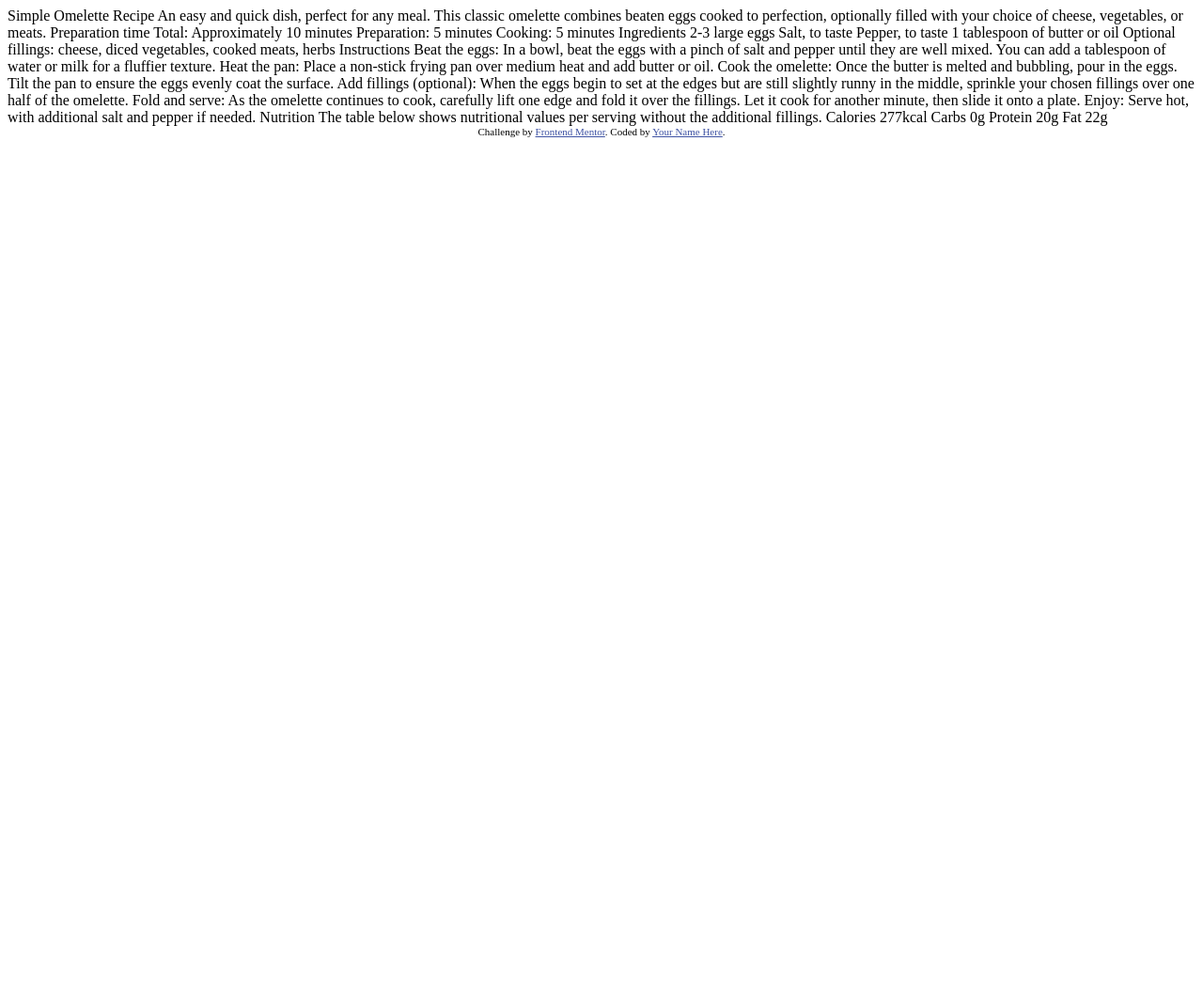
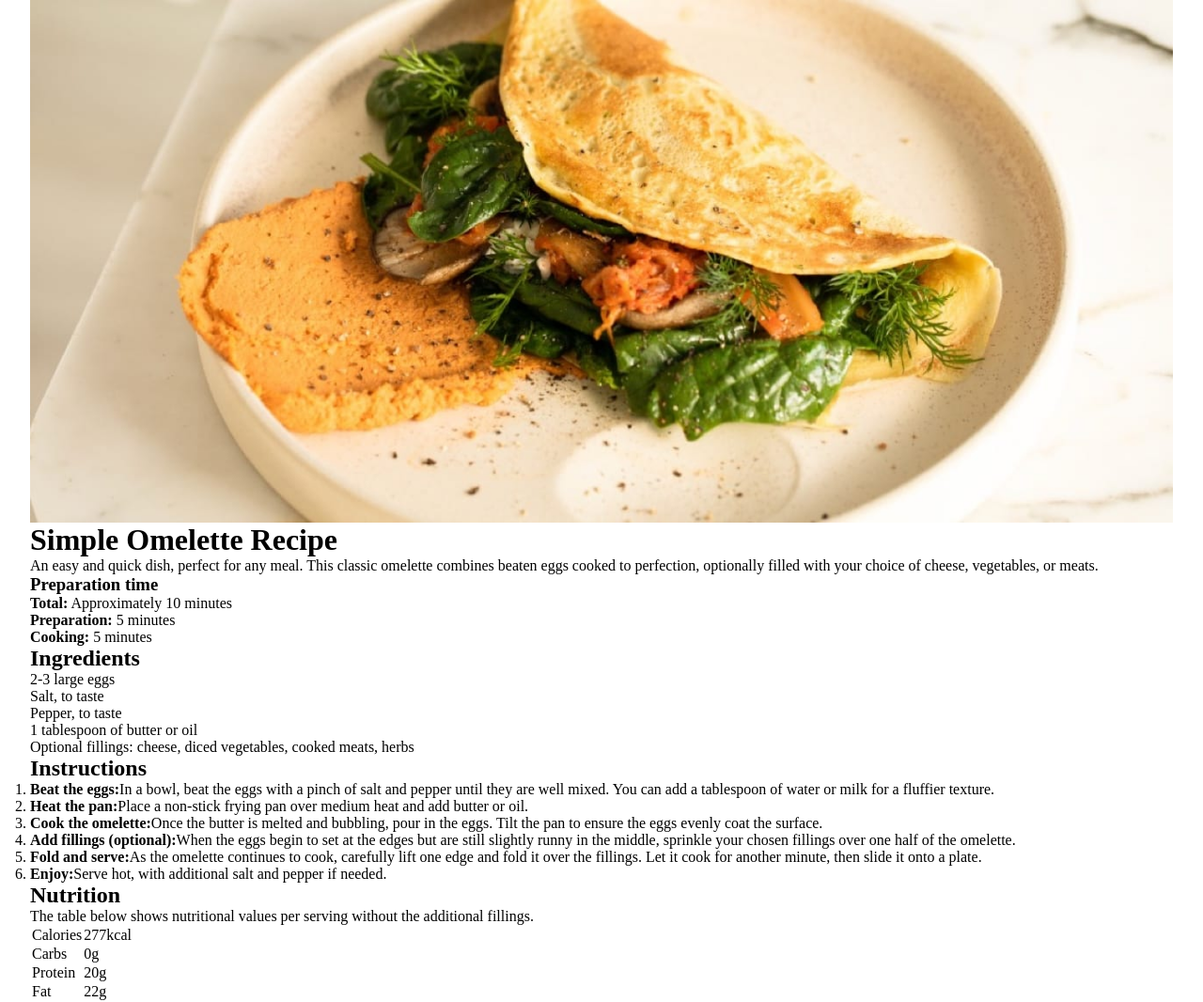
Before and after one commit to katrien-s/fe-24-004-recipe-page, a plain HTML site: page index.html in a window 1280 px wide. Shown: the whole page at 94% size. Before the commit the page ends 800 px from the top, so only its background shows below. Drawn offline with Linux system fonts and the light colour scheme.

Commit message:
setup html

```diff
--- a/index.html
+++ b/index.html
@@ -1,77 +1,125 @@
 <!DOCTYPE html>
 <html lang="en">
-<head>
-  <meta charset="UTF-8">
-  <meta name="viewport" content="width=device-width, initial-scale=1.0"> <!-- displays site properly based on user's device -->
+	<head>
+		<meta charset="UTF-8" />
+		<meta name="viewport" content="width=device-width, initial-scale=1.0" />
 
-  <link rel="icon" type="image/png" sizes="32x32" href="./assets/images/favicon-32x32.png">
+		<link
+			rel="icon"
+			type="image/png"
+			sizes="32x32"
+			href="./assets/images/favicon-32x32.png"
+		/>
 
-  <title>Frontend Mentor | Recipe page</title>
+		<link rel="preconnect" href="https://fonts.googleapis.com" />
+		<link rel="preconnect" href="https://fonts.gstatic.com" crossorigin />
+		<link
+			href="https://fonts.googleapis.com/css2?family=Outfit:wght@400;400i;600;700&family=Young+Serif&display=swap"
+			rel="stylesheet"
+		/>
+		<link rel="stylesheet" href="style.css" />
+		<title>Frontend Mentor | Recipe page</title>
+	</head>
+	<body>
+		<main class="container">
+			<img
+				src="/assets/images/image-omelette.jpeg"
+				alt="Omelette stuffed with vegetables"
+				class="img"
+			/>
+			<div class="recipe-container">
+				<h1>Simple Omelette Recipe</h1>
+				<p>
+					An easy and quick dish, perfect for any meal. This classic omelette
+					combines beaten eggs cooked to perfection, optionally filled with your
+					choice of cheese, vegetables, or meats.
+				</p>
+				<div class="preparation">
+					<h3>Preparation time</h3>
+					<ul>
+						<li><strong>Total:</strong> Approximately 10 minutes</li>
+						<li><strong>Preparation:</strong> 5 minutes</li>
+						<li><strong>Cooking:</strong> 5 minutes</li>
+					</ul>
+				</div>
+				<div class="ingredients">
+					<h2>Ingredients</h2>
+					<ul>
+						<li>2-3 large eggs</li>
+						<li>Salt, to taste</li>
+						<li>Pepper, to taste</li>
+						<li>1 tablespoon of butter or oil</li>
+						<li>
+							Optional fillings: cheese, diced vegetables, cooked meats, herbs
+						</li>
+					</ul>
+				</div>
+				<div class="instructions">
+					<h2>Instructions</h2>
+					<ol>
+						<li>
+							<strong>Beat the eggs:</strong>In a bowl, beat the eggs with a
+							pinch of salt and pepper until they are well mixed. You can add a
+							tablespoon of water or milk for a fluffier texture.
+						</li>
+						<li>
+							<strong>Heat the pan:</strong>Place a non-stick frying pan over
+							medium heat and add butter or oil.
+						</li>
+						<li>
+							<strong>Cook the omelette:</strong>Once the butter is melted and
+							bubbling, pour in the eggs. Tilt the pan to ensure the eggs evenly
+							coat the surface.
+						</li>
+						<li>
+							<strong>Add fillings (optional):</strong>When the eggs begin to
+							set at the edges but are still slightly runny in the middle,
+							sprinkle your chosen fillings over one half of the omelette.
+						</li>
+						<li>
+							<strong>Fold and serve:</strong>As the omelette continues to cook,
+							carefully lift one edge and fold it over the fillings. Let it cook
+							for another minute, then slide it onto a plate.
+						</li>
+						<li>
+							<strong>Enjoy:</strong>Serve hot, with additional salt and pepper
+							if needed.
+						</li>
+					</ol>
+				</div>
+				<div class="nutrition">
+					<h2>Nutrition</h2>
+					<p>
+						The table below shows nutritional values per serving without the
+						additional fillings.
+					</p>
+					<table>
+						<tr>
+							<td>Calories</td>
+							<td>277kcal</td>
+						</tr>
+						<tr>
+							<td>Carbs</td>
+							<td>0g</td>
+						</tr>
+						<tr>
+							<td>Protein</td>
+							<td>20g</td>
+						</tr>
+						<tr>
+							<td>Fat</td>
+							<td>22g</td>
+						</tr>
+					</table>
+				</div>
+			</div>
+		</main>
 
-  <!-- Feel free to remove these styles or customise in your own stylesheet 👍 -->
-  <style>
-    .attribution { font-size: 11px; text-align: center; }
-    .attribution a { color: hsl(228, 45%, 44%); }
-  </style>
-</head>
-<body>
-
-  Simple Omelette Recipe
-
-  An easy and quick dish, perfect for any meal. This classic omelette combines beaten eggs cooked
-  to perfection, optionally filled with your choice of cheese, vegetables, or meats.
-
-  Preparation time
-
-  Total: Approximately 10 minutes
-  Preparation: 5 minutes
-  Cooking: 5 minutes
-
-  Ingredients
-
-  2-3 large eggs
-  Salt, to taste
-  Pepper, to taste
-  1 tablespoon of butter or oil
-  Optional fillings: cheese, diced vegetables, cooked meats, herbs
-
-  Instructions
-
-  Beat the eggs: In a bowl, beat the eggs with a pinch of salt and pepper until they are well mixed.
-  You can add a tablespoon of water or milk for a fluffier texture.
-
-  Heat the pan: Place a non-stick frying pan over medium heat and add butter or oil.
-
-  Cook the omelette: Once the butter is melted and bubbling, pour in the eggs. Tilt the pan to ensure
-  the eggs evenly coat the surface.
-
-  Add fillings (optional): When the eggs begin to set at the edges but are still slightly runny in the
-  middle, sprinkle your chosen fillings over one half of the omelette.
-
-  Fold and serve: As the omelette continues to cook, carefully lift one edge and fold it over the
-  fillings. Let it cook for another minute, then slide it onto a plate.
-
-  Enjoy: Serve hot, with additional salt and pepper if needed.
-
-  Nutrition
-
-  The table below shows nutritional values per serving without the additional fillings.
-
-  Calories
-  277kcal
-
-  Carbs
-  0g
-
-  Protein
-  20g
-
-  Fat
-  22g
-
-  <div class="attribution">
-    Challenge by <a href="https://www.frontendmentor.io?ref=challenge" target="_blank">Frontend Mentor</a>.
-    Coded by <a href="#">Your Name Here</a>.
-  </div>
-</body>
+		<!-- <footer class="attribution">
+			Challenge by
+			<a href="https://www.frontendmentor.io?ref=challenge" target="_blank"
+				>Frontend Mentor</a
+			>. Coded by <a href="#">Your Name Here</a>.
+		</footer> -->
+	</body>
 </html>
--- /dev/null
+++ b/style.css
@@ -0,0 +1,54 @@
+/* CSS Reset */
+*,
+*::before,
+*::after {
+	box-sizing: border-box;
+	padding: 0;
+	margin: 0;
+	font-family: inherit;
+}
+
+.img {
+	max-width: 100%;
+	height: auto;
+	vertical-align: middle;
+	font-style: italic;
+}
+
+ul {
+	list-style: none;
+	padding: 0;
+}
+
+a {
+	text-decoration: none;
+}
+
+/* Variables */
+:root {
+	--ff-serif: 'Young Serif', serif;
+	--ff-sans-serif: 'Outfit', sans-serif;
+}
+
+/* General Styles */
+html {
+}
+body {
+}
+.container {
+	width: max(95vw, 46rem);
+	border-radius: 1.5rem;
+	margin-inline: auto;
+}
+
+/* Utility */
+
+/* Footer */
+
+.attribution {
+	font-size: 11px;
+	text-align: center;
+}
+.attribution a {
+	color: hsl(228, 45%, 44%);
+}
```
Also changed, not shown: 3 other files.
